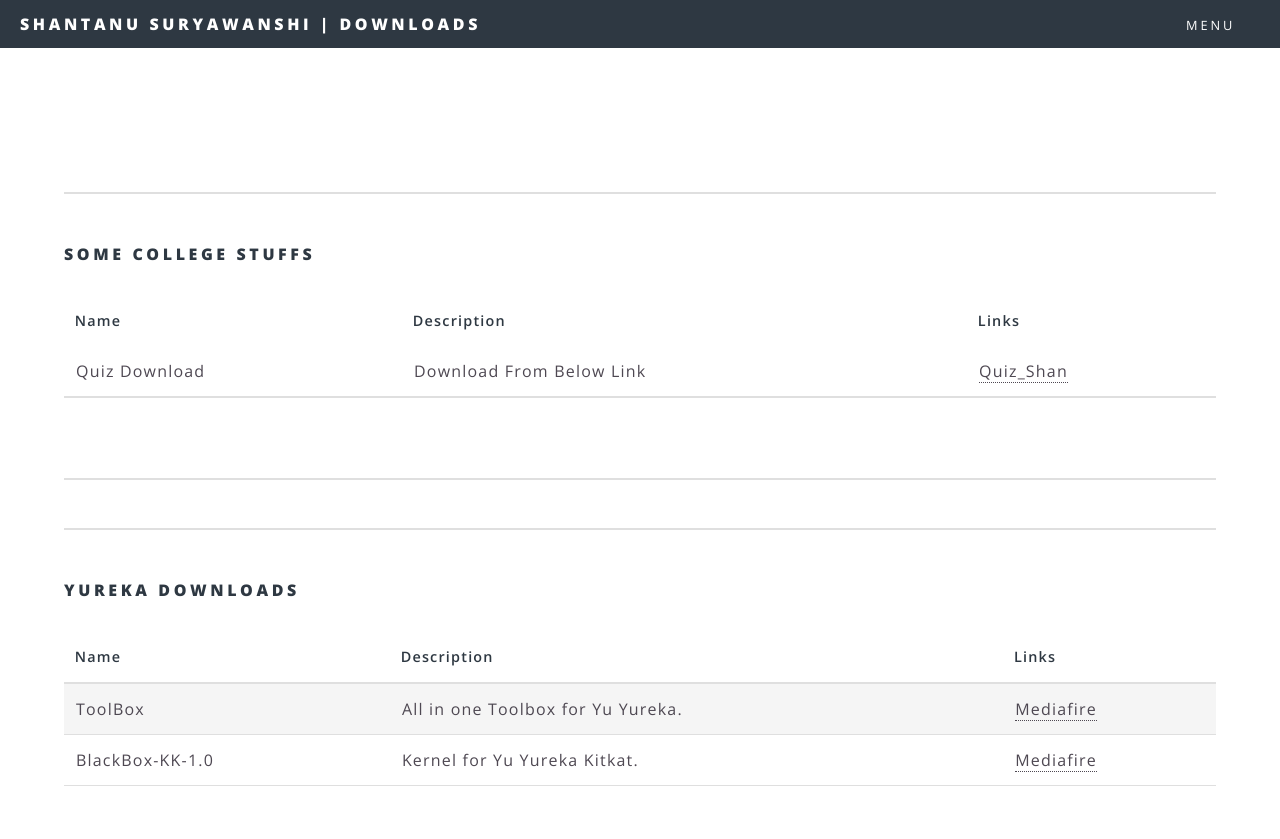
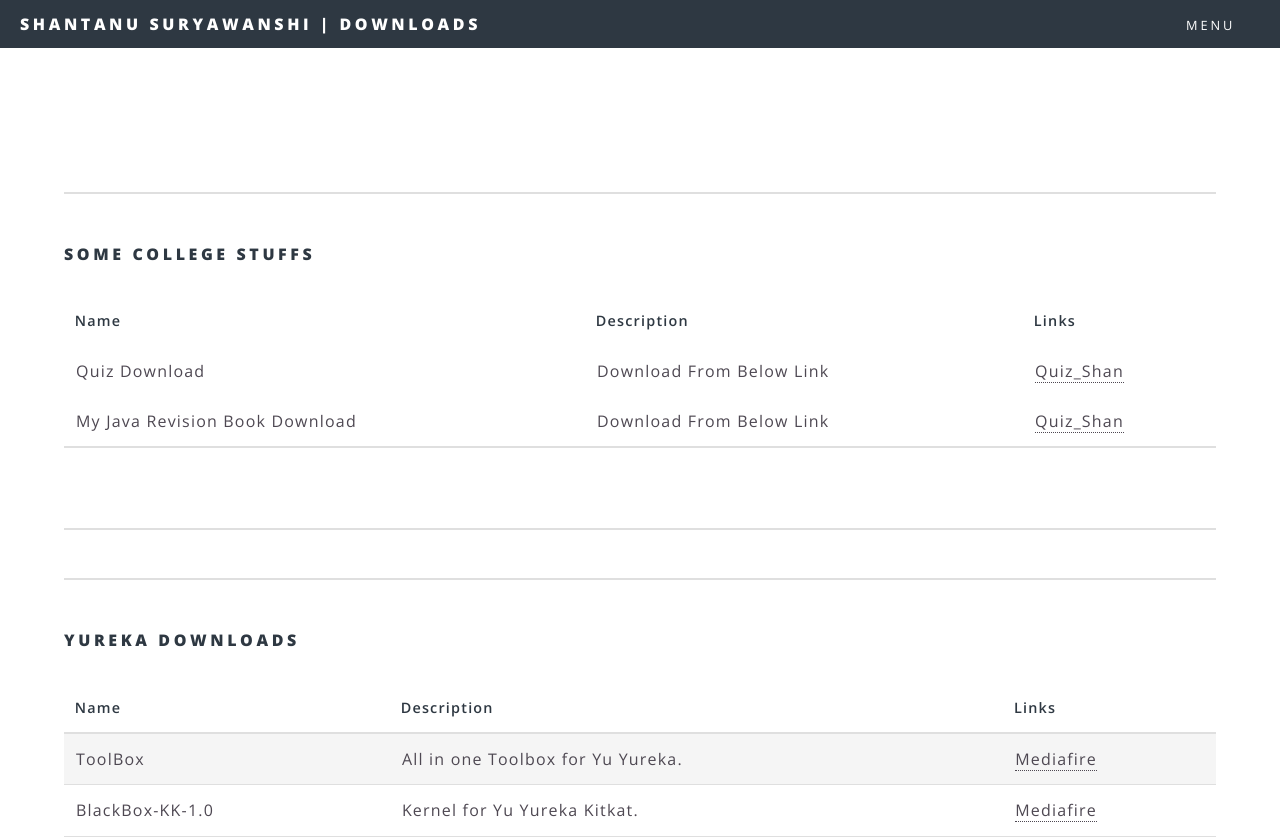
Before and after one commit to shantanusss/shantanusss.github.io, a plain HTML site: page downloads.html in a window 1280 px wide. Shown: the top 839 px of the page. Drawn offline with nearby package versions, Linux system fonts and the light colour scheme.

Commit message:
Update downloads.html

```diff
--- a/downloads.html
+++ b/downloads.html
@@ -73,7 +73,13 @@
 												<tr>
 													<td>Quiz Download</td>
 													<td>Download From Below Link</td>
-													<td><a href="https://github.com/shantanusss/shantanusss.github.io/raw/master/quiShan_z.rar">Quiz_Shan</a></td>
+													<td><a href="https://github.com/shantanusss/shantanusss.github.io/raw/master/sd/quiShan_z_2.rar">Quiz_Shan</a></td>
+												</tr>
+
+												<tr>
+													<td>My Java Revision Book Download</td>
+													<td>Download From Below Link</td>
+													<td><a href="https://github.com/shantanusss/shantanusss.github.io/raw/master/sd/A%20Complete%20Java%20Revision%20Book%20By%20Shantanu%20Suryawanshi.pdf">Quiz_Shan</a></td>
 												</tr>
 											</thead>
 											<tbody>
```
